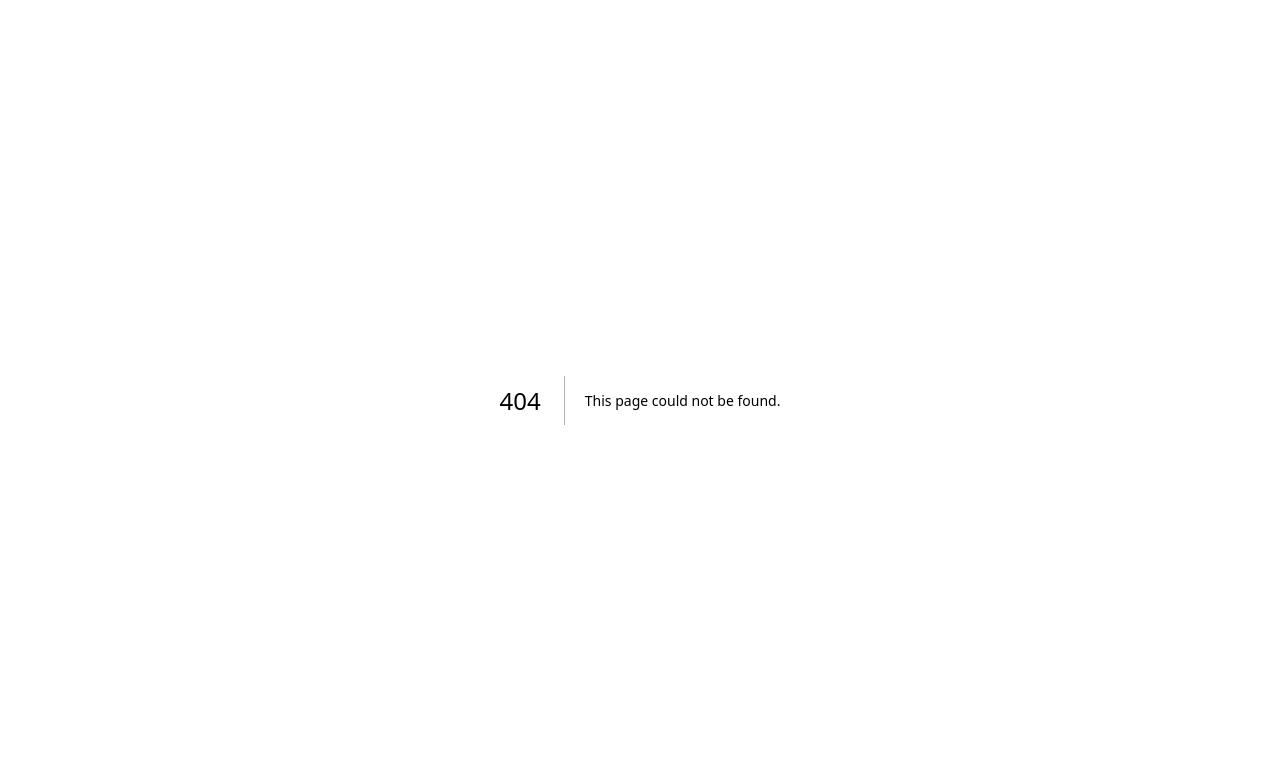
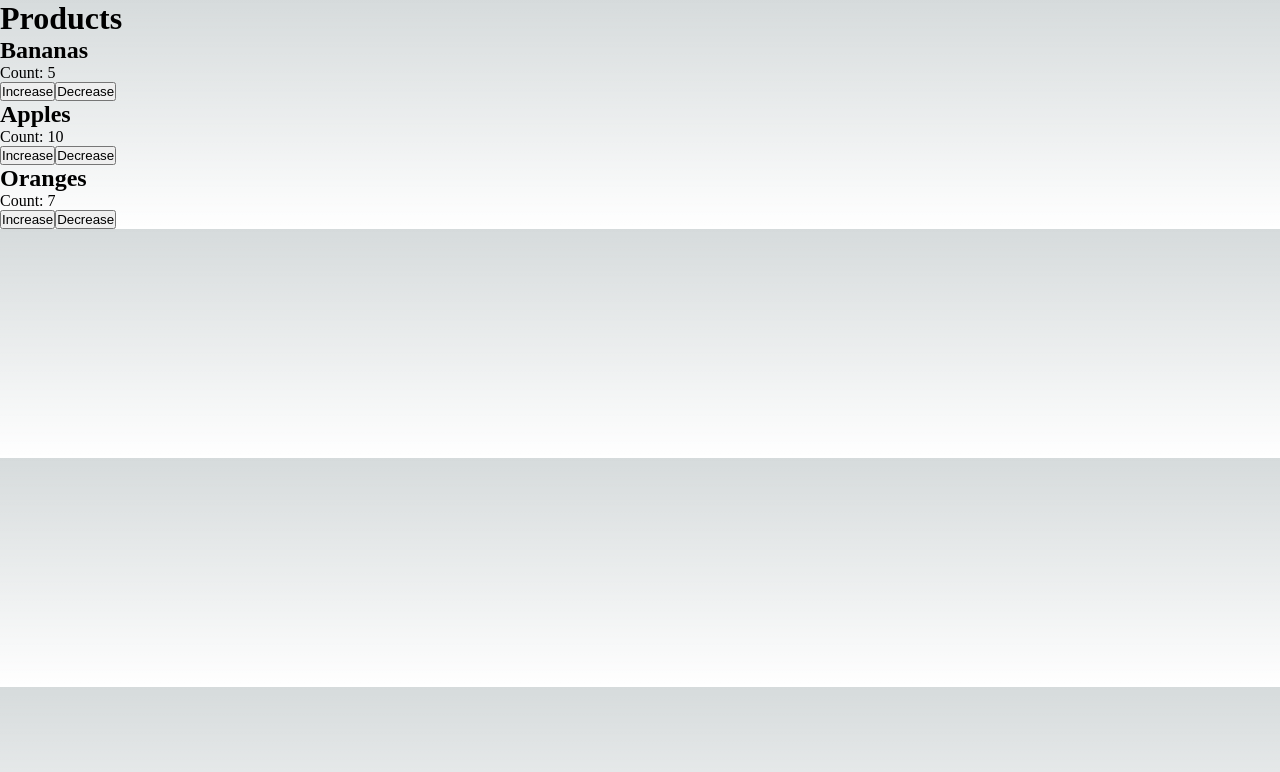
Before and after one commit to papercircuit/inventory-tracker-ctd, a Next.js app: page /Products in a window 1280 px wide. Before the commit this address had no page. Shown: the top 772 px of the page. Built offline with nearby package versions, Linux system fonts and the light colour scheme.

Commit message:
Product and Products components added

```diff
--- /dev/null
+++ b/pages/Product.tsx
@@ -0,0 +1,22 @@
+// pages/Product.tsx
+import React, { useState } from 'react';
+
+interface Props {
+  name: string;
+  count: number;
+}
+
+const Product: React.FC<Props> = ({ name, count }) => {
+  const [quantity, setQuantity] = useState(count);
+
+  return (
+    <div>
+      <h2>{name}</h2>
+      <p>Count: {quantity}</p>
+      <button onClick={() => setQuantity(quantity + 1)}>Increase</button>
+      <button onClick={() => setQuantity(quantity - 1)}>Decrease</button>
+    </div>
+  );
+};
+
+export default Product;
--- /dev/null
+++ b/pages/Products.tsx
@@ -0,0 +1,22 @@
+// pages/Products.tsx
+import React, { useState } from 'react';
+import Product from './Product';
+
+const Products: React.FC = () => {
+  const [products, setProducts] = useState([
+    { name: 'Bananas', count: 5 },
+    { name: 'Apples', count: 10 },
+    { name: 'Oranges', count: 7 },
+  ]);
+
+  return (
+    <div>
+      <h1>Products</h1>
+      {products.map((product) => (
+        <Product key={product.name} name={product.name} count={product.count} />
+      ))}
+    </div>
+  );
+};
+
+export default Products;
```
